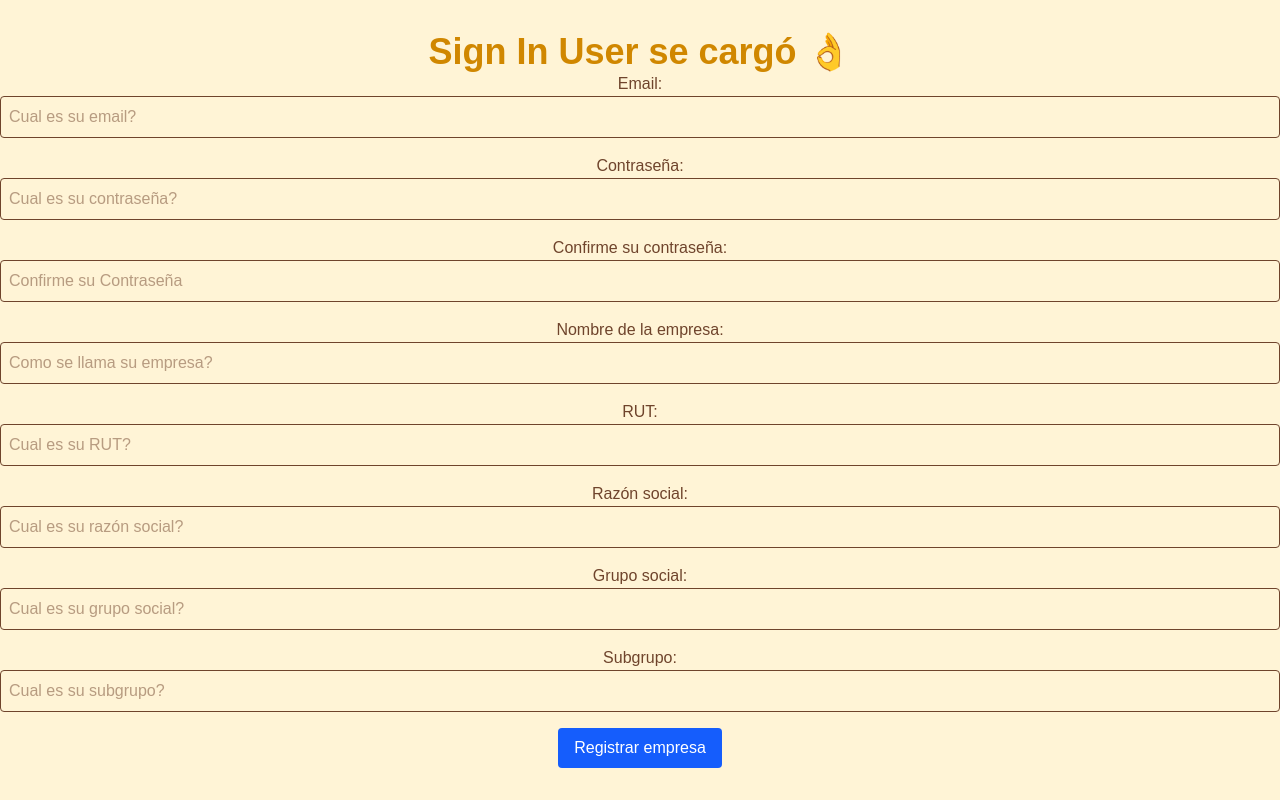
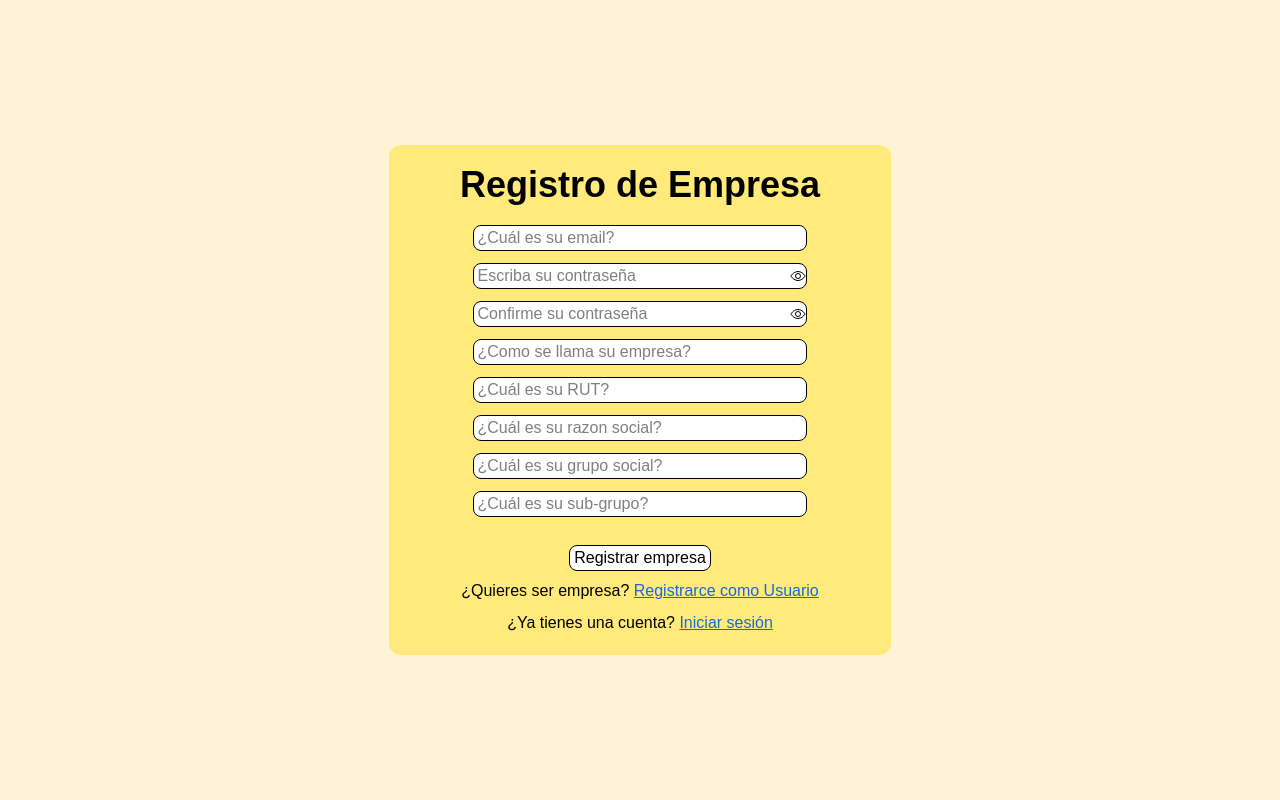
Before and after one commit to galonsoo/jobee-frontend, a React (Vite) app: page /sign_in_company in a window 1280 px wide. Built offline with nearby package versions, Linux system fonts and the light colour scheme.

Commit message:
Add style in sign in company

```diff
--- a/src/pages/Sign_In_Company.jsx
+++ b/src/pages/Sign_In_Company.jsx
@@ -1,5 +1,8 @@
 import { useState } from "react";
+import { Link } from "react-router-dom";
 import { useNavigate } from "react-router-dom";
+import { IoEyeOffOutline } from "react-icons/io5";
+import { IoEyeOutline } from "react-icons/io5";
 
 export default function CompanyForm() {
   const [company, setCompany] = useState({
@@ -13,6 +16,8 @@ export default function CompanyForm() {
     subGroup: "",
   });
 
+  const [mostrar, setMostrar] = useState(false);
+  const [mostrar2, setMostrar2] = useState(false);
   const [error, setError] = useState("");
   const [success, setSuccess] = useState("");
   const navigate = useNavigate();
@@ -74,7 +79,139 @@ export default function CompanyForm() {
   };
 
   return (
-    <div>
+    <div className="w-full items-center flex flex-col p-3 ">
+      <div className="bg-yellow-300/50 rounded-xl w-2/5 h-4/5 pb-5">
+        <h1 className="text-4xl font-bold m-2 my-5 text-black">
+          Registro de Empresa
+        </h1>
+
+        <form onSubmit={handleSubmit} className="text-start flex flex-col gap-3 items-center text-black " >
+
+          <div className="w-4/6">
+            <input
+              className="border-1 flex rounded-lg pl-1 w-full py-0 bg-white placeholder-black/50 "
+              type="email"
+              id="email"
+              value={company.email}
+              onChange={handleChange}
+              placeholder="¿Cuál es su email?"
+              required
+            />
+          </div>
+
+          <div className="flex border-1 rounded-lg mx-2 w-4/6 flex justify-around bg-white">
+            <input
+              className="pl-1 py-0 w-full rounded-l-lg placeholder-black/50"
+              type={mostrar ? "text" : "password"}
+              id="password"
+              value={company.password}
+              onChange={handleChange}
+              placeholder="Escriba su contraseña"
+              required
+            />
+            <button
+              type="button"
+              onClick={() => setMostrar(!mostrar)}
+            >
+            {mostrar ? <IoEyeOffOutline/> : <IoEyeOutline/>}
+            </button>
+          </div>
+
+          <div className="flex border-1 rounded-lg mx-2 w-4/6 flex justify-around bg-white">
+            <input
+              className=" pl-1 py-0 w-full rounded-l-lg  placeholder-black/50"
+              type={mostrar2 ? "text" : "password"}
+              id="confirmPassword"
+              value={company.confirmPassword}
+              onChange={handleChange}
+              placeholder="Confirme su contraseña"
+              required
+            />
+            <button
+            type="button"
+            onClick={() => setMostrar2(!mostrar2)}
+            >
+              {mostrar2 ? <IoEyeOffOutline/> : <IoEyeOutline/>}
+            </button>
+          </div>
+          <div className="w-4/6">
+
+            <input
+              className="border-1 rounded-lg pl-1 w-full py-0 bg-white placeholder-black/50"
+              type="text"
+              id="name"
+              value={company.name}
+              onChange={handleChange}
+              placeholder="¿Como se llama su empresa?"
+              required
+            />
+          </div>
+
+          <div className="w-4/6">
+            <input
+              className="border-1 rounded-lg pl-1 w-full pl-1 py-0 bg-white placeholder-black/50"
+              type="number"
+              id="rut"
+              value={company.rut}
+              onChange={handleChange}
+              placeholder="¿Cuál es su RUT?"
+              required
+            />
+          </div>
+
+          <div className="w-4/6">
+            <input
+              className="border-1 rounded-lg pl-1 w-full pl-1 py-0 bg-white placeholder-black/50"
+              type="text"
+              id="legalreason"
+              value={company.legalReason}
+              onChange={handleChange}
+              placeholder="¿Cuál es su razon social?"
+              required
+            />
+          </div>
+
+          <div className="w-4/6">
+            <input
+              className="border-1 rounded-lg pl-1 w-full pl-1 py-0 bg-white placeholder-black/50"
+              type="text"
+              id="socialgroup"
+              value={company.socialGroup}
+              onChange={handleChange}
+              placeholder="¿Cuál es su grupo social?"
+              required
+            />
+          </div>
+
+          <div className="w-4/6">
+            <input
+              className="border-1 rounded-lg pl-1 w-full pl-1 py-0 bg-white placeholder-black/50"
+              type="text"
+              id="subgroup"
+              value={company.subGroup}
+              onChange={handleChange}
+              placeholder="¿Cuál es su sub-grupo?"
+              required
+            />
+          </div>
+
+
+
+          {error && <p style={{ color: "red" }}>{error}</p>}
+          {success && <p style={{ color: "green" }}>{success}</p>}
+
+          <div className="flex flex-col items-center gap-2 mt-4">
+            <button className="buttons_forms" type="submit">Registrar empresa </button>
+            <p>¿Quieres ser empresa? <Link className="underline text-[#1769E0]" to="/sign_in_user">Registrarce como Usuario</Link></p>
+            <p>¿Ya tienes una cuenta? <Link className="underline text-[#1769E0]" to="/log_in">Iniciar sesión</Link></p>
+
+          </div>
+        </form>
+      </div>
+    </div>
+  );
+}
+{/*<div>
       <h1 className="text-4xl font-bold text-yellow-600">
         Sign In User se cargó 👌
       </h1>
@@ -172,6 +309,4 @@ export default function CompanyForm() {
           Registrar empresa
         </button>
       </form>
-    </div>
-  );
-}
+    </div>*/}
```
